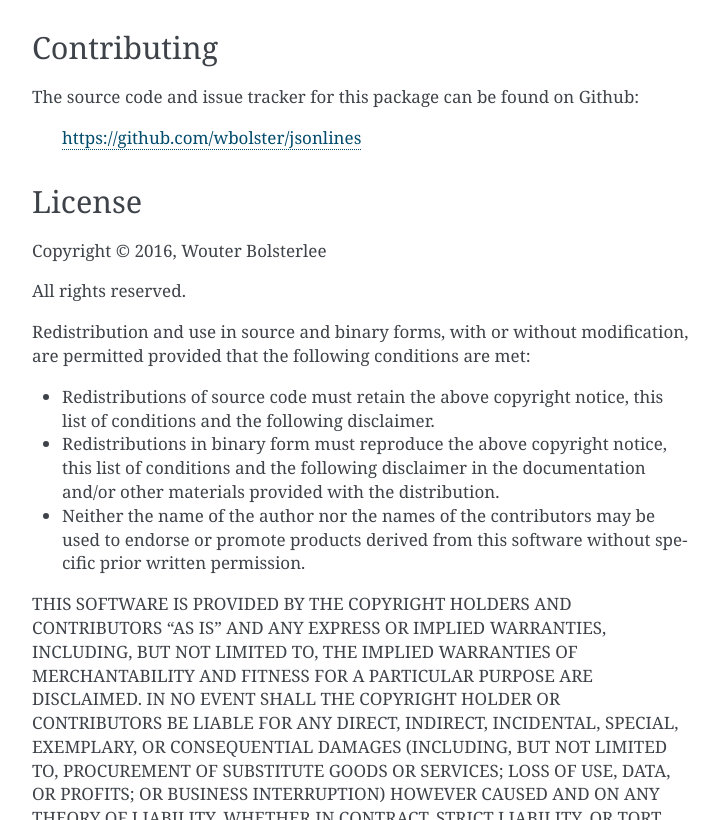
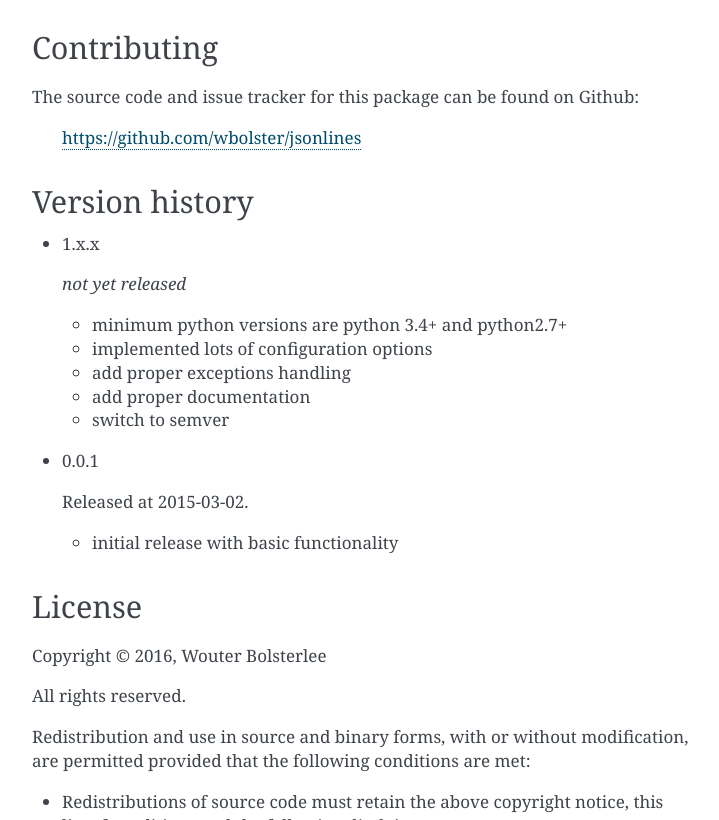
Before and after one commit to wbolster/jsonlines, a Sphinx documentation site: the page built from doc/index.rst, in a window 1280 px wide and 900 px high, scrolled down 3314 px, cut to the strip 80-900 px from the top of the window. Shown: the whole strip, without its empty margins (388-1107 px from the left). Built offline with Sphinx 7.4.7, drawn with Linux system fonts in a browser that asks for light colours.

Commit message:
add version history to docs

```diff
--- a/doc/index.rst
+++ b/doc/index.rst
@@ -174,6 +174,27 @@ The source code and issue tracker for this package can be found on Github:
   https://github.com/wbolster/jsonlines
 
 
+Version history
+===============
+
+* 1.x.x
+
+  *not yet released*
+
+  * minimum python versions are python 3.4+ and python2.7+
+  * implemented lots of configuration options
+  * add proper exceptions handling
+  * add proper documentation
+  * switch to semver
+
+
+* 0.0.1
+
+  Released at 2015-03-02.
+
+  * initial release with basic functionality
+
+
 License
 =======
 
```
